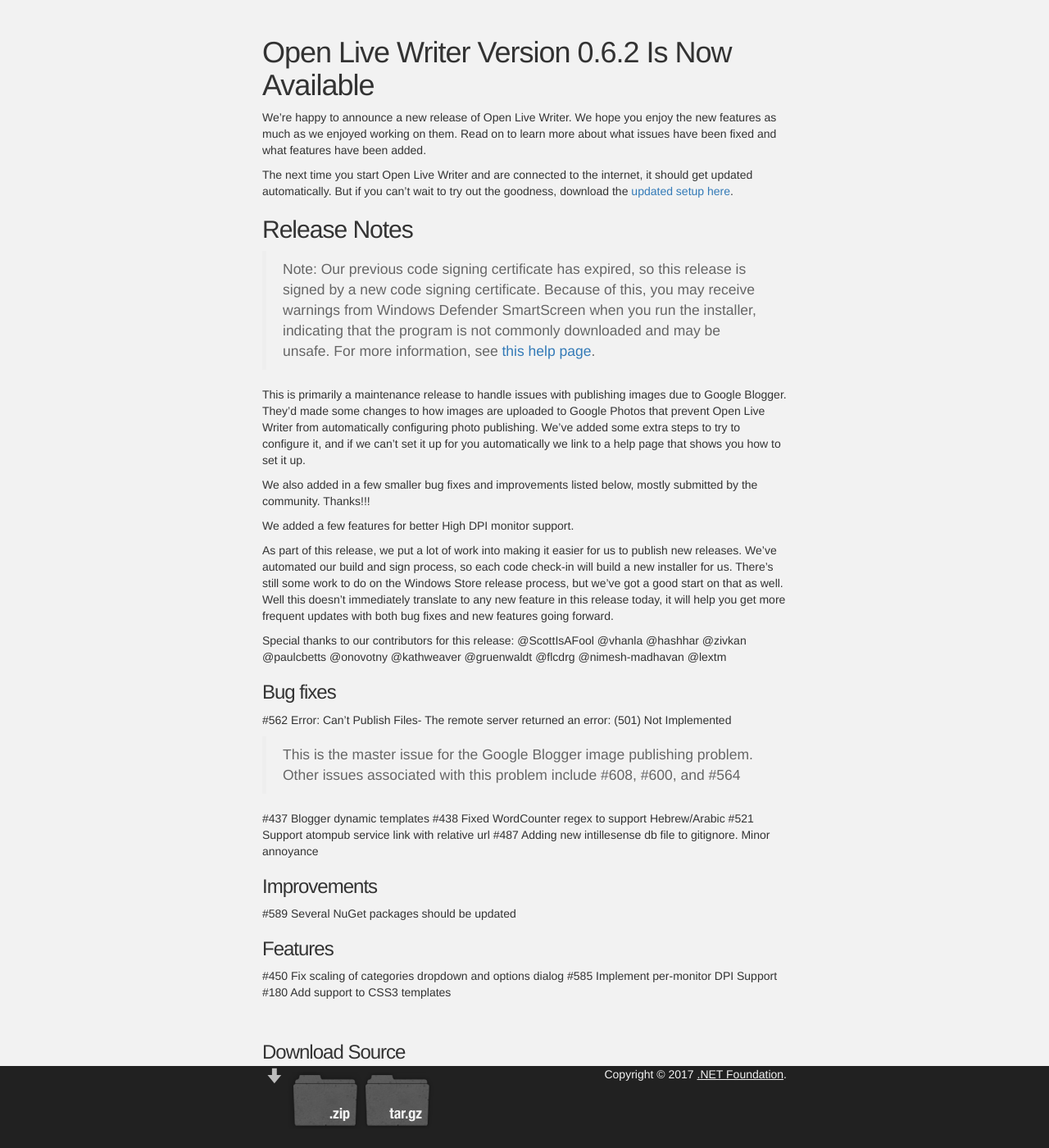
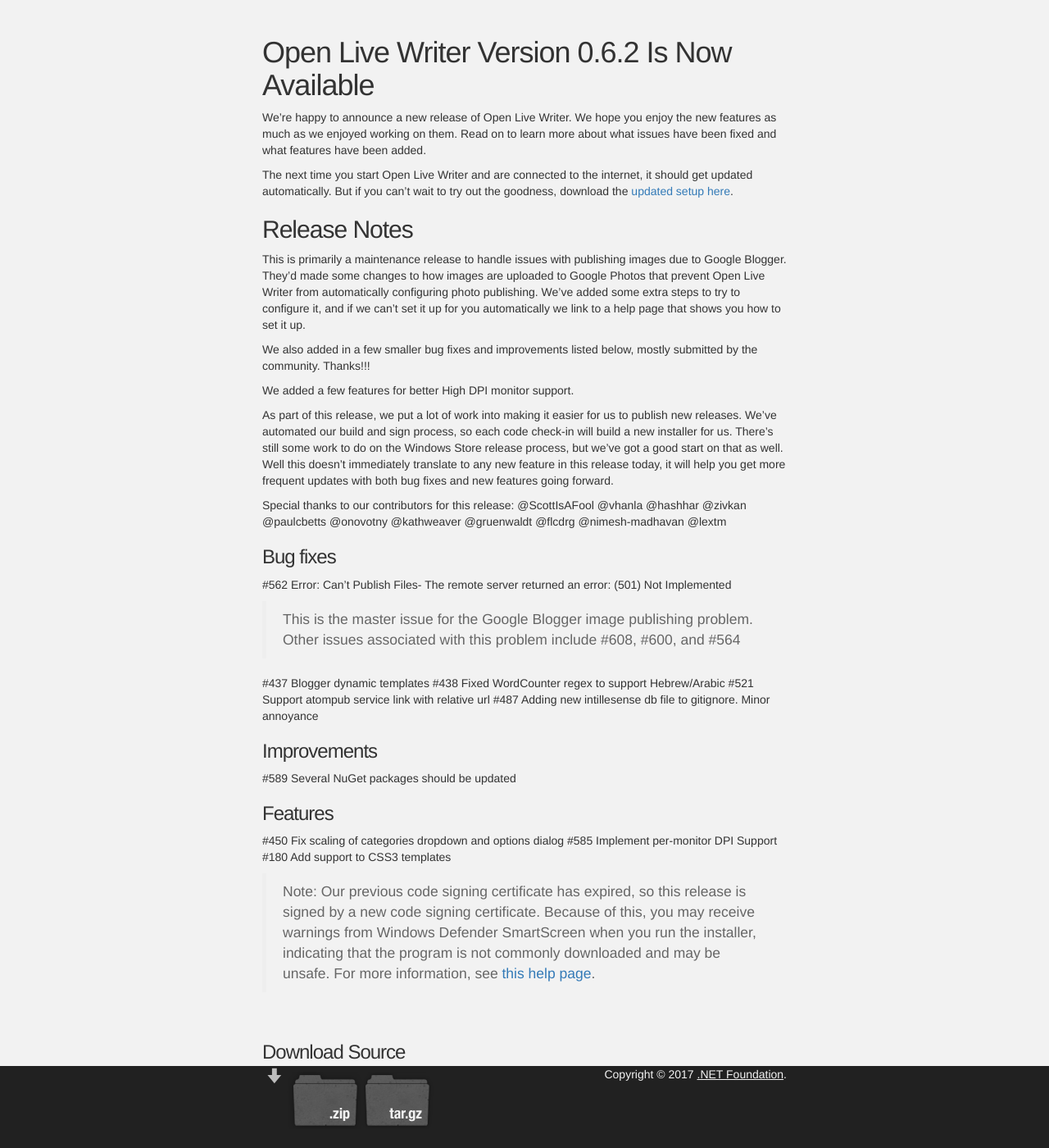
Before and after one commit to OpenLiveWriter/OpenLiveWriter.Github.io, a Jekyll site: the page built from _posts/2017-05-24-version-0-6-2-released.md, in a window 1280 px wide and 1400 px high, scrolled down 375 px. Shown: the whole window at 82% size. Built offline with Jekyll 4.4.1, drawn with Linux system fonts in a browser that asks for light colours; part of the change alters nothing that is shown.

```diff
--- a/_posts/2017-05-24-version-0-6-2-released.md
+++ b/_posts/2017-05-24-version-0-6-2-released.md
@@ -12,9 +12,6 @@ We're happy to announce a new release of Open Live Writer. We hope you enjoy the
 The next time you start Open Live Writer and are connected to the internet, it should get updated automatically. But if you can't wait to try out the goodness, download the [updated setup here](https://openlivewriter.azureedge.net/stable/Releases/OpenLiveWriterSetup.exe).
 
 ## Release Notes
-
-> Note: Our previous code signing certificate has expired, so this release is signed by a new code signing certificate. Because of this, you may receive warnings from Windows Defender SmartScreen when you run
-the installer, indicating that the program is not commonly downloaded and may be unsafe. For more information, see [this help page](http://openlivewriter.org/tutorials/unrecognizedApp.html).
 
 This is primarily a maintenance release to handle issues with publishing images due to Google Blogger. They'd made some changes to how images are uploaded to Google Photos that prevent Open Live Writer from automatically configuring photo publishing. We've added some extra steps to try to configure it, and if we can't set it up for you automatically we link to a help page that shows you how to set it up.
 
@@ -46,3 +43,6 @@ Special thanks to our contributors for this release:
 #450 Fix scaling of categories dropdown and options dialog
 #585 Implement per-monitor DPI Support
 #180 Add support to CSS3 templates
+
+> Note: Our previous code signing certificate has expired, so this release is signed by a new code signing certificate. Because of this, you may receive warnings from Windows Defender SmartScreen when you run
+the installer, indicating that the program is not commonly downloaded and may be unsafe. For more information, see [this help page](http://openlivewriter.org/tutorials/unrecognizedApp.html).
```
